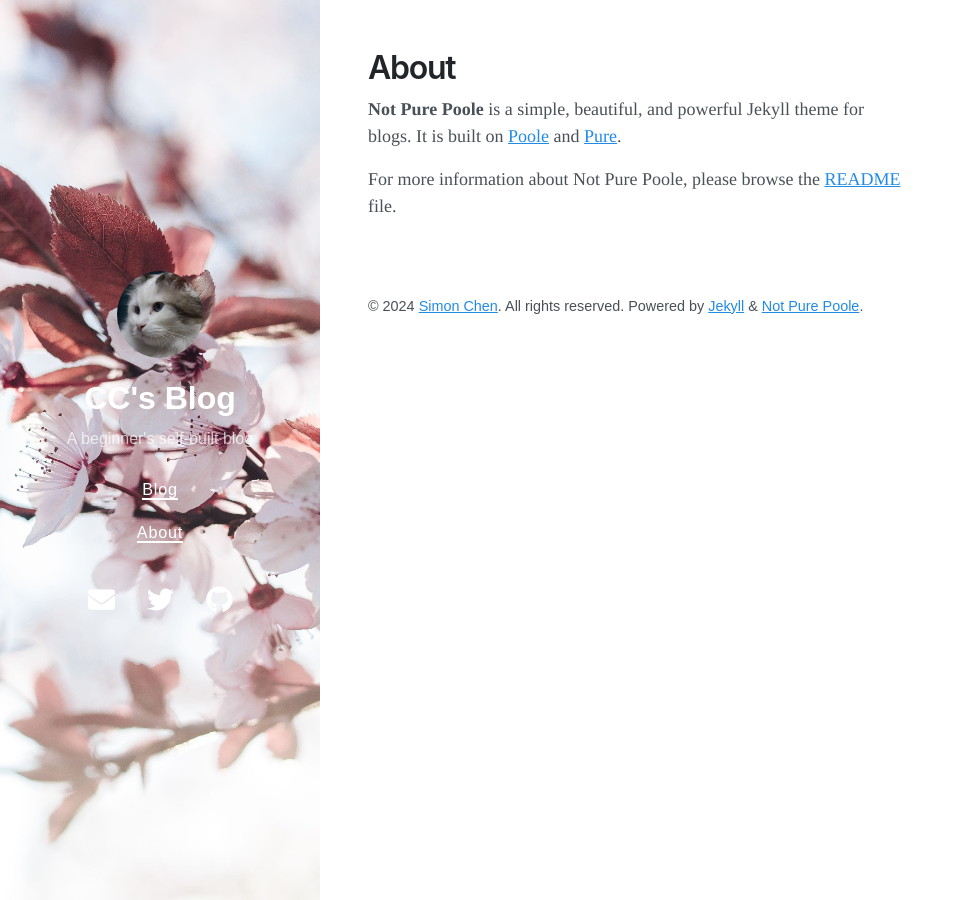
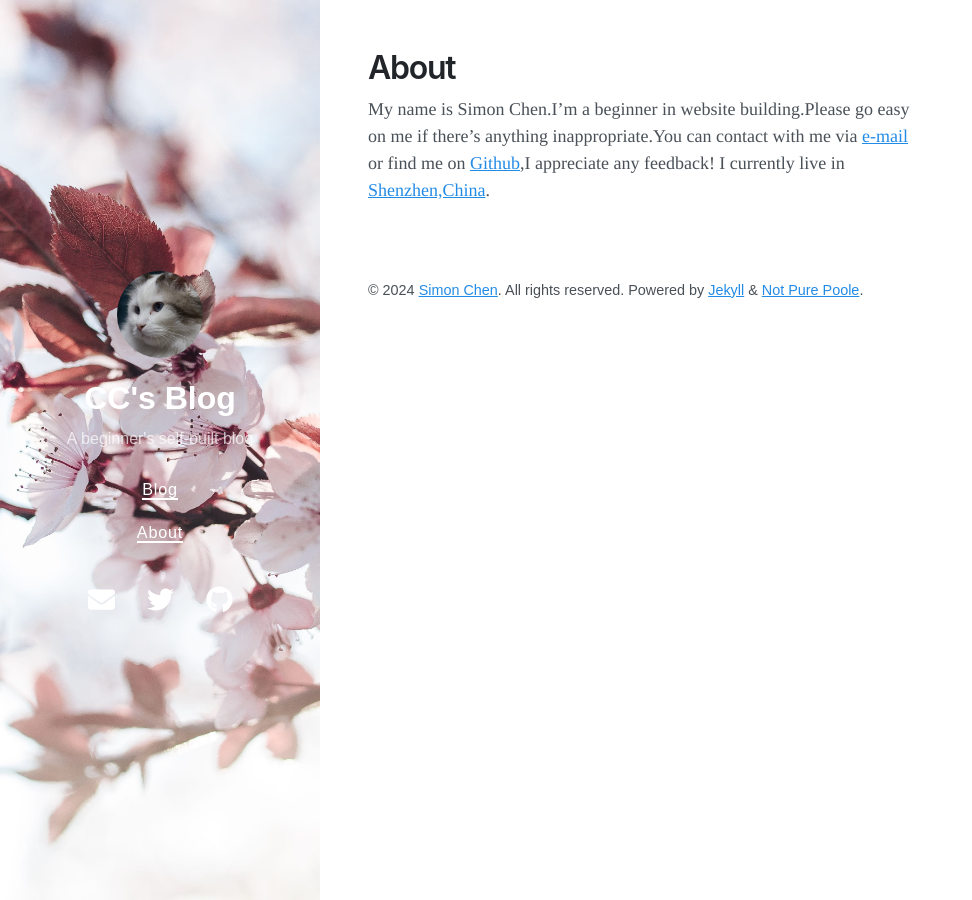
Before and after one commit to CC3763/cc3763.github.io, a Jekyll site: the page built from about.md, in a window 1280 px wide. Shown: the whole page, without its empty margins (0-972 px from the left). Built offline with Jekyll 4.4.1, drawn with Linux system fonts in a browser that asks for light colours; nearby versions of some CDN libraries.

Commit message:
update about.md

```diff
--- a/about.md
+++ b/about.md
@@ -3,6 +3,5 @@ layout: page
 title: About
 ---
 
-**Not Pure Poole** is a simple, beautiful, and powerful Jekyll theme for blogs. It is built on [Poole](https://github.com/poole/poole) and [Pure](https://purecss.io/).
-
-For more information about Not Pure Poole, please browse the [README](https://github.com/vszhub/not-pure-poole) file.
+My name is Simon Chen.I'm a beginner in website building.Please go easy on me if there's anything inappropriate.You can contact with me via [e-mail](cyc376@gmail.com) or find me on [Github](https://github.com/CC3763),I appreciate any feedback!
+I currently live in [Shenzhen,China](https://www.google.com/maps/place/%E4%B8%AD%E5%9B%BD%E4%BA%91%E5%8D%97%E7%9C%81%E6%98%86%E6%98%8E%E5%B8%82/@25.0212964,102.576239,11z/data=!3m1!4b1!4m6!3m5!1s0x36d083c31227d3cb:0xccb1f3a4984f0a36!8m2!3d24.8796599!4d102.83322!16zL20vMDFjMDZk?entry=ttu).
```
